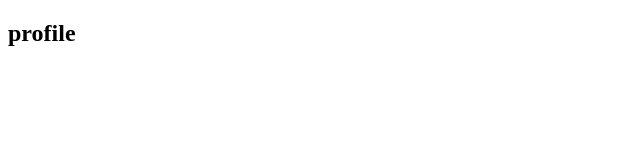
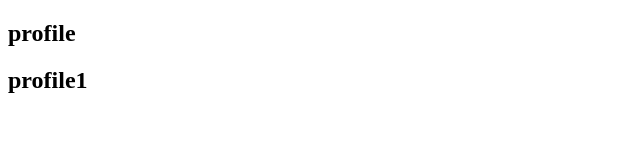
Before and after one commit to isbinge/node_practice, a website: page src/profile.html in a window 1280 px wide. Shown: the whole page, without its empty margins (0-640 px from the left). Drawn offline with Linux system fonts and the light colour scheme.

Commit message:
feat(profile):1

```diff
--- a/src/profile.html
+++ b/src/profile.html
@@ -8,6 +8,7 @@
 <body>
     <div>
         <h2>profile</h2>
+        <h2>profile1</h2>
     </div>
 </body>
 </html>
```
